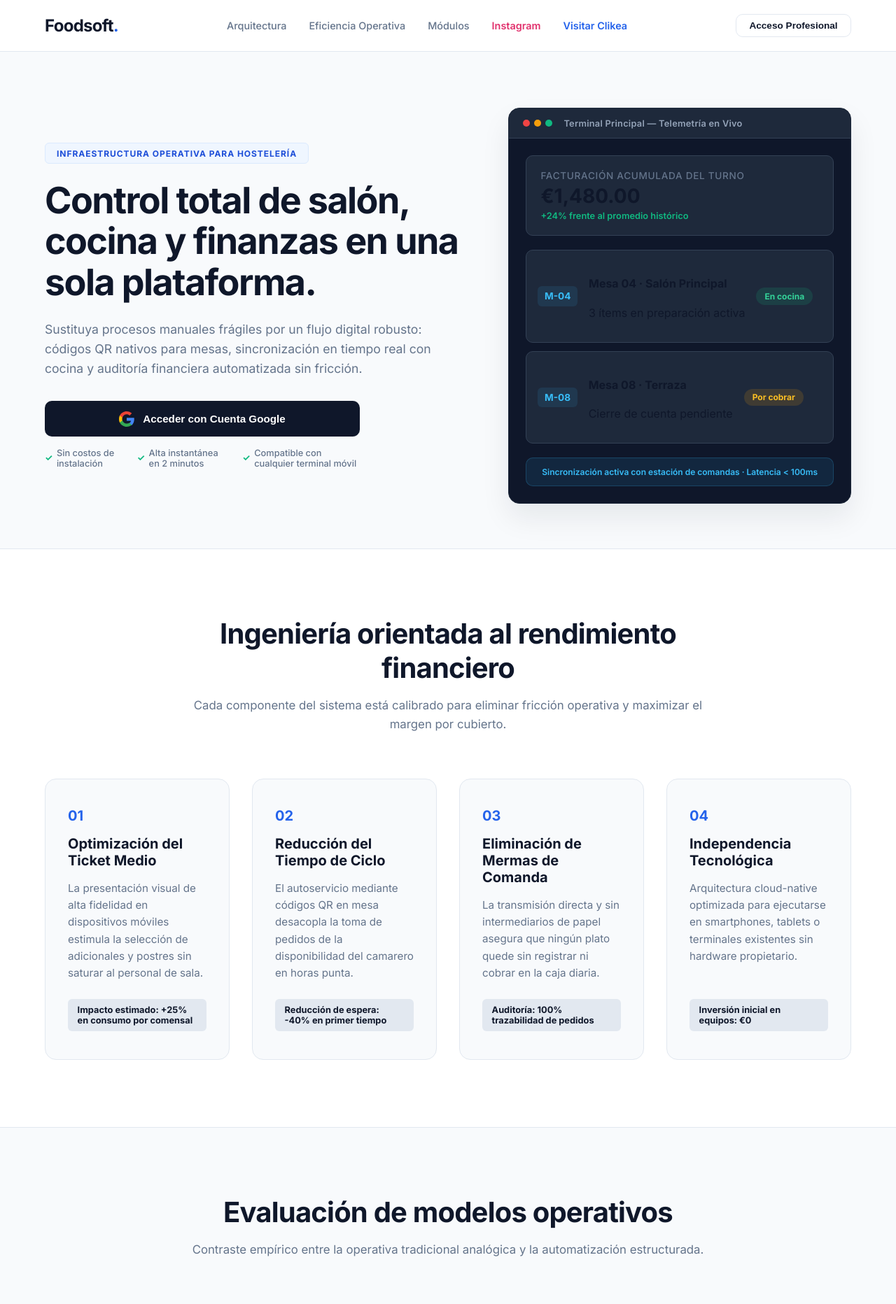
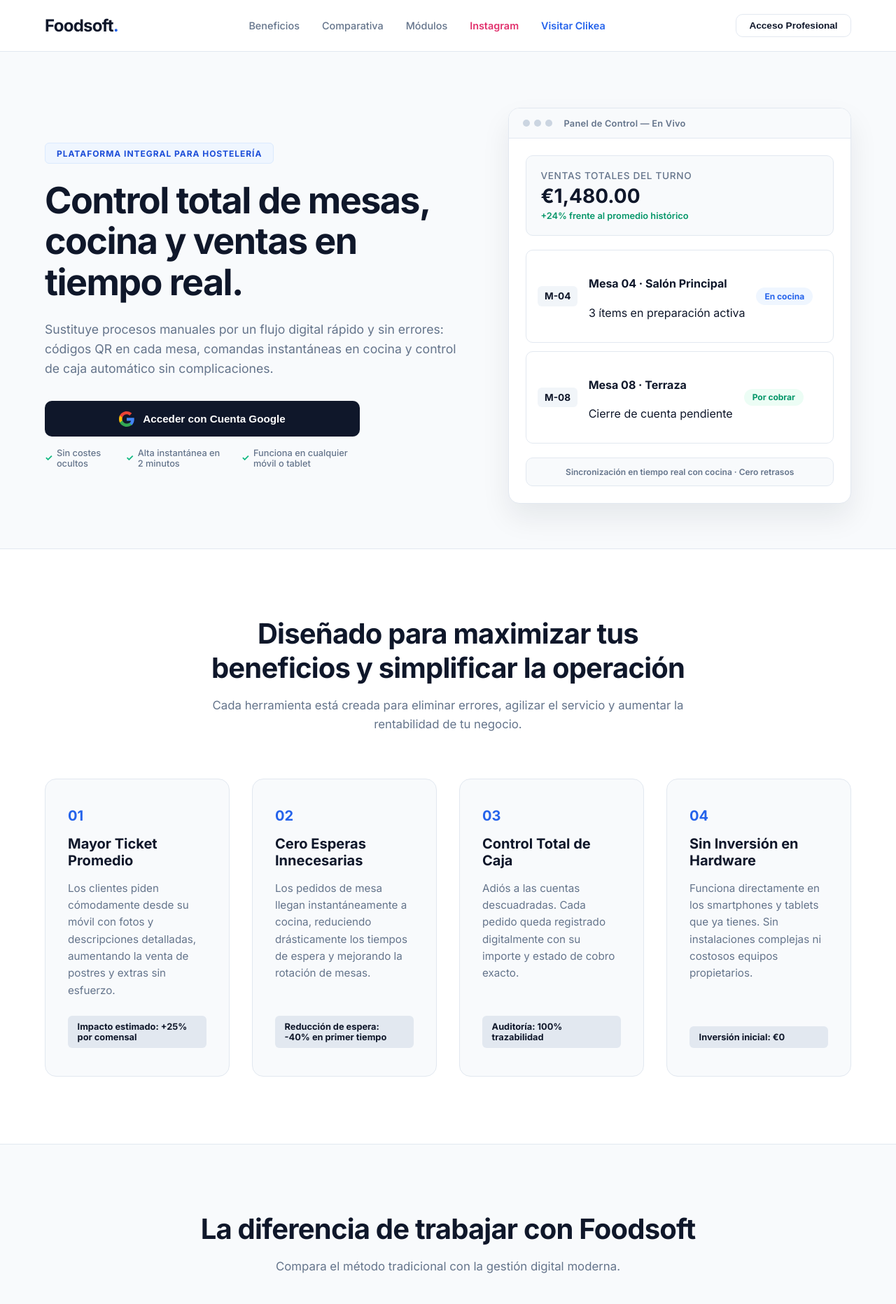
Before and after one commit to SoyDavid15/foodsoft, a React (Vite) app: page / in a window 1280 px wide. Shown: the top 1864 px of the page at 70% size. Built offline with nearby package versions, Linux system fonts and the light colour scheme.

Commit message:
refactor(home): restaurar tarjeta de mockup a estilo blanco y negro/minimalista y clarificar textos de la home

```diff
--- a/src/iniciarSesion.css
+++ b/src/iniciarSesion.css
@@ -215,22 +215,22 @@
     font-weight: 700;
 }
 
-/* Mockup */
+/* Mockup - Black & White / Light Minimal Style */
 .landing-hero-mockup {
-    background: #0f172a;
+    background: #ffffff;
     border-radius: var(--radius-lg);
-    border: 1px solid #1e293b;
+    border: 1px solid var(--border-color);
     overflow: hidden;
     box-shadow: var(--shadow-lg);
 }
 
 .mockup-header {
-    background: #1e293b;
+    background: #f8fafc;
     padding: 0.85rem 1.25rem;
     display: flex;
     align-items: center;
     gap: 1rem;
-    border-bottom: 1px solid #334155;
+    border-bottom: 1px solid var(--border-color);
 }
 
 .mockup-dots {
@@ -244,13 +244,13 @@
     border-radius: 50%;
 }
 
-.dot.red { background: #ef4444; }
-.dot.yellow { background: #f59e0b; }
-.dot.green { background: #10b981; }
+.dot.red { background: #cbd5e1; }
+.dot.yellow { background: #cbd5e1; }
+.dot.green { background: #cbd5e1; }
 
 .mockup-title {
     font-size: 0.8rem;
-    color: #94a3b8;
+    color: var(--text-muted);
     font-weight: 600;
     letter-spacing: 0.02em;
 }
@@ -263,8 +263,8 @@
 }
 
 .mockup-stat-card {
-    background: #1e293b;
-    border: 1px solid #334155;
+    background: #f8fafc;
+    border: 1px solid var(--border-color);
     padding: 1.25rem;
     border-radius: var(--radius-md);
     display: flex;
@@ -274,7 +274,7 @@
 
 .stat-label {
     font-size: 0.75rem;
-    color: #94a3b8;
+    color: var(--text-muted);
     text-transform: uppercase;
     letter-spacing: 0.05em;
     font-weight: 600;
@@ -283,12 +283,12 @@
 .stat-value {
     font-size: 1.85rem;
     font-weight: 800;
-    color: white;
+    color: var(--text-main);
 }
 
 .stat-trend {
     font-size: 0.8rem;
-    color: #10b981;
+    color: #059669;
     font-weight: 600;
 }
 
@@ -299,8 +299,8 @@
 }
 
 .mockup-item {
-    background: #1e293b;
-    border: 1px solid #334155;
+    background: #ffffff;
+    border: 1px solid var(--border-color);
     padding: 1rem;
     border-radius: var(--radius-md);
     display: flex;
@@ -311,8 +311,8 @@
 .item-index {
     font-size: 0.85rem;
     font-weight: 800;
-    color: #38bdf8;
-    background: rgba(56, 189, 248, 0.1);
+    color: var(--text-main);
+    background: #f1f5f9;
     padding: 0.4rem 0.6rem;
     border-radius: 6px;
 }
@@ -324,14 +324,14 @@
 .item-details h4 {
     margin: 0 0 0.15rem 0;
     font-size: 0.9rem;
-    color: white;
+    color: var(--text-main);
     font-weight: 600;
 }
 
 .item-details p {
     margin: 0;
     font-size: 0.8rem;
-    color: #94a3b8;
+    color: var(--text-muted);
 }
 
 .badge-live {
@@ -342,23 +342,23 @@
 }
 
 .badge-live.active {
-    background: rgba(16, 185, 129, 0.15);
-    color: #34d399;
+    background: #eff6ff;
+    color: var(--accent);
 }
 
 .badge-live.ready {
-    background: rgba(245, 158, 11, 0.15);
-    color: #fbbf24;
+    background: #ecfdf5;
+    color: #059669;
 }
 
 .mockup-banner-mini {
-    background: rgba(56, 189, 248, 0.1);
-    border: 1px solid rgba(56, 189, 248, 0.2);
+    background: #f8fafc;
+    border: 1px solid var(--border-color);
     padding: 0.75rem 1rem;
     border-radius: var(--radius-md);
     text-align: center;
     font-size: 0.75rem;
-    color: #38bdf8;
+    color: var(--text-muted);
     font-weight: 600;
 }
 
--- a/src/iniciarSesion.tsx
+++ b/src/iniciarSesion.tsx
@@ -21,8 +21,8 @@ export const IniciarSesion = () => {
                     <h1>Foodsoft<span>.</span></h1>
                 </div>
                 <nav className="landing-nav-links">
-                    <a href="#beneficios">Arquitectura</a>
-                    <a href="#comparativa">Eficiencia Operativa</a>
+                    <a href="#beneficios">Beneficios</a>
+                    <a href="#comparativa">Comparativa</a>
                     <a href="#funciones">Módulos</a>
                     <a href="https://www.instagram.com/clikea2026/" target="_blank" rel="noopener noreferrer" className="nav-social-link instagram">Instagram</a>
                     <a href="https://clikea.vercel.app" target="_blank" rel="noopener noreferrer" className="nav-social-link web">Visitar Clikea</a>
@@ -38,13 +38,13 @@ export const IniciarSesion = () => {
             <section className="landing-hero">
                 <div className="landing-hero-content">
                     <div className="landing-badge">
-                        INFRAESTRUCTURA OPERATIVA PARA HOSTELERÍA
+                        PLATAFORMA INTEGRAL PARA HOSTELERÍA
                     </div>
                     <h1 className="landing-title">
-                        Control total de salón, cocina y finanzas en una sola plataforma.
+                        Control total de mesas, cocina y ventas en tiempo real.
                     </h1>
                     <p className="landing-subtitle">
-                        Sustituya procesos manuales frágiles por un flujo digital robusto: códigos QR nativos para mesas, sincronización en tiempo real con cocina y auditoría financiera automatizada sin fricción.
+                        Sustituye procesos manuales por un flujo digital rápido y sin errores: códigos QR en cada mesa, comandas instantáneas en cocina y control de caja automático sin complicaciones.
                     </p>
 
                     <div className="hero-cta-box">
@@ -58,9 +58,9 @@ export const IniciarSesion = () => {
                             Acceder con Cuenta Google
                         </button>
                         <div className="hero-guarantees">
-                            <span>Sin costos de instalación</span>
+                            <span>Sin costes ocultos</span>
                             <span>Alta instantánea en 2 minutos</span>
-                            <span>Compatible con cualquier terminal móvil</span>
+                            <span>Funciona en cualquier móvil o tablet</span>
                         </div>
                     </div>
                 </div>
@@ -73,11 +73,11 @@ export const IniciarSesion = () => {
                             <span className="dot yellow"></span>
                             <span className="dot green"></span>
                         </div>
-                        <span className="mockup-title">Terminal Principal — Telemetría en Vivo</span>
+                        <span className="mockup-title">Panel de Control — En Vivo</span>
                     </div>
                     <div className="mockup-body">
                         <div className="mockup-stat-card">
-                            <span className="stat-label">Facturación Acumulada del Turno</span>
+                            <span className="stat-label">Ventas Totales del Turno</span>
                             <span className="stat-value">€1,480.00</span>
                             <span className="stat-trend positive">+24% frente al promedio histórico</span>
                         </div>
@@ -100,7 +100,7 @@ export const IniciarSesion = () => {
                             </div>
                         </div>
                         <div className="mockup-banner-mini">
-                            <span>Sincronización activa con estación de comandas · Latencia &lt; 100ms</span>
+                            <span>Sincronización en tiempo real con cocina · Cero retrasos</span>
                         </div>
                     </div>
                 </div>
@@ -109,33 +109,33 @@ export const IniciarSesion = () => {
             {/* Why You Need It / Business Benefits */}
             <section id="beneficios" className="landing-benefits">
                 <div className="section-header">
-                    <h2>Ingeniería orientada al rendimiento financiero</h2>
-                    <p>Cada componente del sistema está calibrado para eliminar fricción operativa y maximizar el margen por cubierto.</p>
+                    <h2>Diseñado para maximizar tus beneficios y simplificar la operación</h2>
+                    <p>Cada herramienta está creada para eliminar errores, agilizar el servicio y aumentar la rentabilidad de tu negocio.</p>
                 </div>
                 <div className="benefits-grid">
                     <div className="benefit-card">
                         <div className="benefit-number">01</div>
-                        <h3>Optimización del Ticket Medio</h3>
-                        <p>La presentación visual de alta fidelidad en dispositivos móviles estimula la selección de adicionales y postres sin saturar al personal de sala.</p>
-                        <div className="benefit-metric">Impacto estimado: +25% en consumo por comensal</div>
+                        <h3>Mayor Ticket Promedio</h3>
+                        <p>Los clientes piden cómodamente desde su móvil con fotos y descripciones detalladas, aumentando la venta de postres y extras sin esfuerzo.</p>
+                        <div className="benefit-metric">Impacto estimado: +25% por comensal</div>
                     </div>
                     <div className="benefit-card">
                         <div className="benefit-number">02</div>
-                        <h3>Reducción del Tiempo de Ciclo</h3>
-                        <p>El autoservicio mediante códigos QR en mesa desacopla la toma de pedidos de la disponibilidad del camarero en horas punta.</p>
+                        <h3>Cero Esperas Innecesarias</h3>
+                        <p>Los pedidos de mesa llegan instantáneamente a cocina, reduciendo drásticamente los tiempos de espera y mejorando la rotación de mesas.</p>
                         <div className="benefit-metric">Reducción de espera: -40% en primer tiempo</div>
                     </div>
                     <div className="benefit-card">
                         <div className="benefit-number">03</div>
-                        <h3>Eliminación de Mermas de Comanda</h3>
-                        <p>La transmisión directa y sin intermediarios de papel asegura que ningún plato quede sin registrar ni cobrar en la caja diaria.</p>
-                        <div className="benefit-metric">Auditoría: 100% trazabilidad de pedidos</div>
+                        <h3>Control Total de Caja</h3>
+                        <p>Adiós a las cuentas descuadradas. Cada pedido queda registrado digitalmente con su importe y estado de cobro exacto.</p>
+                        <div className="benefit-metric">Auditoría: 100% trazabilidad</div>
                     </div>
                     <div className="benefit-card">
                         <div className="benefit-number">04</div>
-                        <h3>Independencia Tecnológica</h3>
-                        <p>Arquitectura cloud-native optimizada para ejecutarse en smartphones, tablets o terminales existentes sin hardware propietario.</p>
-                        <div className="benefit-metric">Inversión inicial en equipos: €0</div>
+                        <h3>Sin Inversión en Hardware</h3>
+                        <p>Funciona directamente en los smartphones y tablets que ya tienes. Sin instalaciones complejas ni costosos equipos propietarios.</p>
+                        <div className="benefit-metric">Inversión inicial: €0</div>
                     </div>
                 </div>
             </section>
@@ -143,19 +143,19 @@ export const IniciarSesion = () => {
             {/* Before vs After Comparison */}
             <section id="comparativa" className="landing-comparison">
                 <div className="section-header">
-                    <h2>Evaluación de modelos operativos</h2>
-                    <p>Contraste empírico entre la operativa tradicional analógica y la automatización estructurada.</p>
+                    <h2>La diferencia de trabajar con Foodsoft</h2>
+                    <p>Compara el método tradicional con la gestión digital moderna.</p>
                 </div>
                 <div className="comparison-table">
                     <div className="comparison-col bad">
                         <div className="col-header">
-                            <h3>Operativa Tradicional</h3>
+                            <h3>Gestión Tradicional</h3>
                         </div>
                         <ul>
-                            <li><span>Dependencia de papel impreso y libretas propensas a extravíos y errores de lectura.</span></li>
-                            <li><span>Cartas físicas rígidas con costes elevados de reimpresión por cada modificación de carta o tarifa.</span></li>
-                            <li><span>Cuellos de botella severos en cocina durante las franjas horarias de máxima ocupación.</span></li>
-                            <li><span>Conciliaciones de caja manuales al cierre de turno con discrepancias recurrentes.</span></li>
+                            <li><span>Comandas en papel propensas a pérdida, extravío y errores de lectura.</span></li>
+                            <li><span>Cartas impresas costosas de actualizar cada vez que cambias un precio.</span></li>
+                            <li><span>Caos y retrasos en cocina durante las horas de mayor afluencia.</span></li>
+                            <li><span>Cuadres de caja manuales largos y propensos a discrepancias.</span></li>
                         </ul>
                     </div>
                     <div className="comparison-col good">
@@ -163,10 +163,10 @@ export const IniciarSesion = () => {
                             <h3>Ecosistema Foodsoft</h3>
                         </div>
                         <ul>
-                            <li><span>Toma de comanda digital con validación de inventario en tiempo real.</span></li>
-                            <li><span>Actualización instantánea del catálogo de productos y precios desde el panel central.</span></li>
-                            <li><span>Gestión de flujo de sala automatizada con estados de cocina transparentes.</span></li>
-                            <li><span>Cierre financiero automatizado y analítica de rendimiento por franja horaria.</span></li>
+                            <li><span>Pedidos digitales directos y sincronizados en tiempo real.</span></li>
+                            <li><span>Carta y precios actualizables al instante desde cualquier lugar.</span></li>
+                            <li><span>Flujo de cocina ordenado, claro y transparente.</span></li>
+                            <li><span>Cierre de caja y estadísticas financieras automáticas.</span></li>
                         </ul>
                     </div>
                 </div>
@@ -175,29 +175,29 @@ export const IniciarSesion = () => {
             {/* Core Features */}
             <section id="funciones" className="landing-features">
                 <div className="section-header">
-                    <h2>Módulos del Sistema</h2>
-                    <p>Herramientas de precisión diseñadas con rigor técnico para la gestión integral de establecimientos gastronómicos.</p>
+                    <h2>Módulos Principales</h2>
+                    <p>Herramientas potentes y fáciles de usar para la gestión integral de tu restaurante.</p>
                 </div>
                 <div className="landing-features-grid">
                     <div className="landing-feature-card">
                         <div className="feature-code">MOD-01</div>
-                        <h3>Gestión de Mesas y Códigos QR</h3>
-                        <p>Generación automatizada de identificadores únicos por mesa con códigos de alta resolución listos para producción y despliegue físico.</p>
+                        <h3>Mesas y Códigos QR</h3>
+                        <p>Genera e imprime códigos QR únicos para cada mesa listos para que tus clientes escaneen y pidan.</p>
                     </div>
                     <div className="landing-feature-card">
                         <div className="feature-code">MOD-02</div>
-                        <h3>Catálogo Multimedia y Compresión</h3>
-                        <p>Gestor de activos visuales con motor de compresión integrado que garantiza tiempos de carga inferiores a 0.5 segundos en cualquier red móvil.</p>
+                        <h3>Catálogo Interactivo</h3>
+                        <p>Sube fotos, categorías y precios de tus platos con una interfaz atractiva y optimizada para móvil.</p>
                     </div>
                     <div className="landing-feature-card">
                         <div className="feature-code">MOD-03</div>
-                        <h3>Inteligencia Financiera y Analítica</h3>
-                        <p>Cuadros de mando analíticos con desglose de ventas por franja horaria, identificación de productos de alta rotación y métricas de rendimiento.</p>
+                        <h3>Estadísticas y Reportes</h3>
+                        <p>Visualiza tus ventas totales, productos más vendidos y rendimiento por franja horaria.</p>
                     </div>
                     <div className="landing-feature-card">
                         <div className="feature-code">MOD-04</div>
-                        <h3>Monitor de Estado en Vivo</h3>
-                        <p>Consola central de cocina y sala con sincronización WebSocket que elimina la necesidad de intercomunicadores o impresoras térmicas adicionales.</p>
+                        <h3>Monitor de Cocina (KDS)</h3>
+                        <p>Pantalla en vivo para la cocina con estado de cada comanda en tiempo real.</p>
                     </div>
                 </div>
             </section>
@@ -205,8 +205,8 @@ export const IniciarSesion = () => {
             {/* Final CTA Banner */}
             <section className="landing-final-cta">
                 <div className="final-cta-container">
-                    <h2>Inicie la transición operativa de su establecimiento</h2>
-                    <p>Incorpore control financiero automatizado y excelencia en el servicio en menos de cinco minutos.</p>
+                    <h2>Empieza a digitalizar tu negocio hoy mismo</h2>
+                    <p>Mejora la experiencia de tus clientes y optimiza el trabajo de tu equipo en pocos minutos.</p>
                     <button className="google-signin-btn large" onClick={entrarConGooogle}>
                         <svg className="google-icon" viewBox="0 0 24 24" width="22" height="22">
                             <path fill="#4285F4" d="M23.745 12.27c0-.7-.06-1.4-.19-2.07H12v4.51h6.6c-.29 1.52-1.14 2.82-2.4 3.68v3.05h3.88c2.27-2.09 3.66-5.17 3.66-9.17z"/>
```
